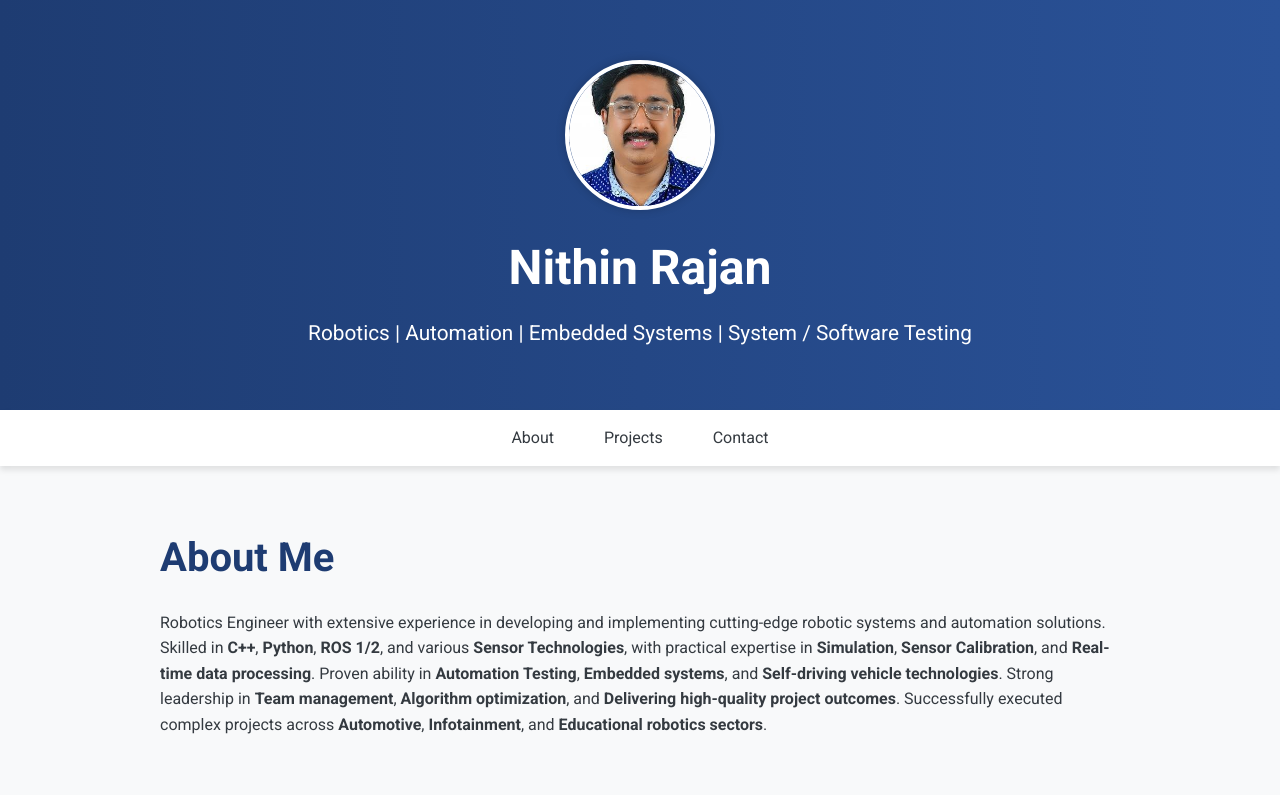
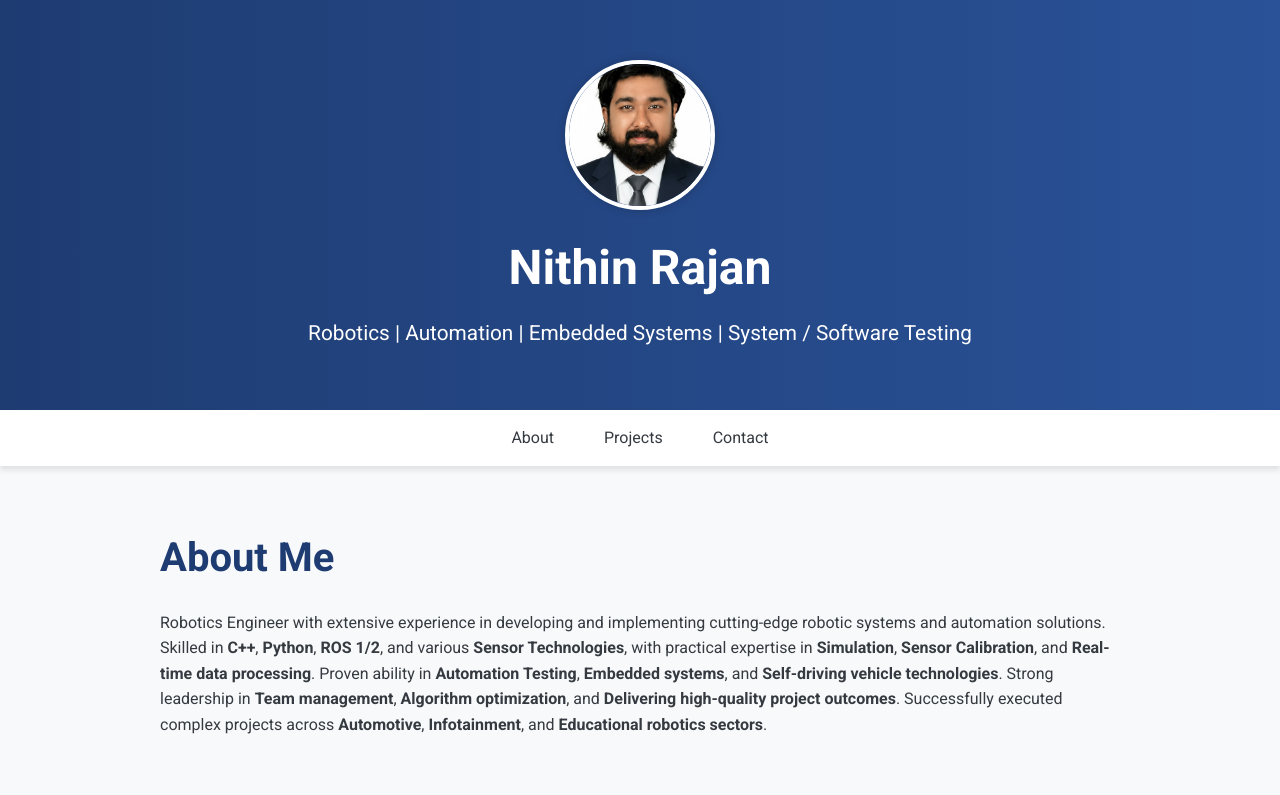
Before and after one commit to Nitz719/Nithin_Rajan_Portfolio, a plain HTML site: page index.html in a window 1280 px wide. Shown: the top 795 px of the page. Drawn offline with Linux system fonts and the light colour scheme.

Commit message:
Image and Resume Updated

```diff
--- a/index.html
+++ b/index.html
@@ -220,7 +220,7 @@
 
 <body>
     <header>
-        <img src="images/Picture1.png" alt="Nithin Rajan Profile Photo">
+        <img src="images/Nithin Rajan.jpg" alt="Nithin Rajan Profile Photo">
         <h1>Nithin Rajan</h1>
         <p>Robotics | Automation | Embedded Systems | System / Software Testing</p>
     </header>
```
Also changed, not shown: images/Nithin Rajan.jpg (added), 1 other file.
